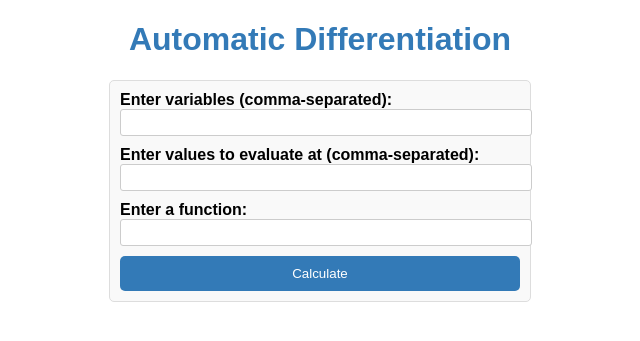
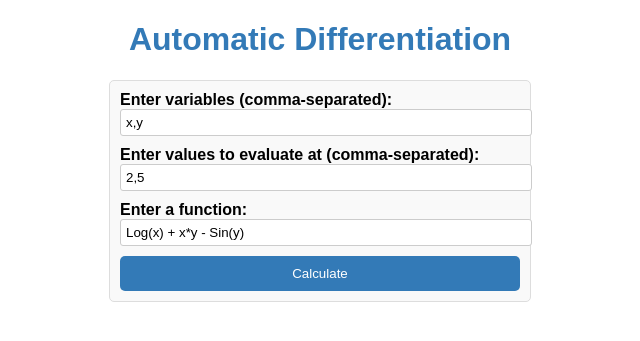
Before and after one commit to sud295/auto-diff, a Flask app: page / in a window 1280 px wide. Shown: the top 341 px of the page, without its empty margins (320-960 px from the left). Run offline with Flask 3, Linux system fonts and the light colour scheme.

Commit message:
Added default values to the text boxes.

```diff
--- a/templates/index.html
+++ b/templates/index.html
@@ -8,13 +8,13 @@
     <h1>Automatic Differentiation</h1>
     <form method="post" action="/">
         <label for="variables">Enter variables (comma-separated): </label>
-        <input type="text" name="variables" required>
+        <input type="text" name="variables" required value = "x,y">
         <br>
         <label for="eval_values">Enter values to evaluate at (comma-separated): </label>
-        <input type="text" name="eval_values" required>
+        <input type="text" name="eval_values" required value = "2,5">
         <br>
         <label for="function">Enter a function: </label>
-        <input type="text" name="function" required>
+        <input type="text" name="function" required value = "Log(x) + x*y - Sin(y)">
         <br>
         <input type="submit" value="Calculate">
     </form>
```
